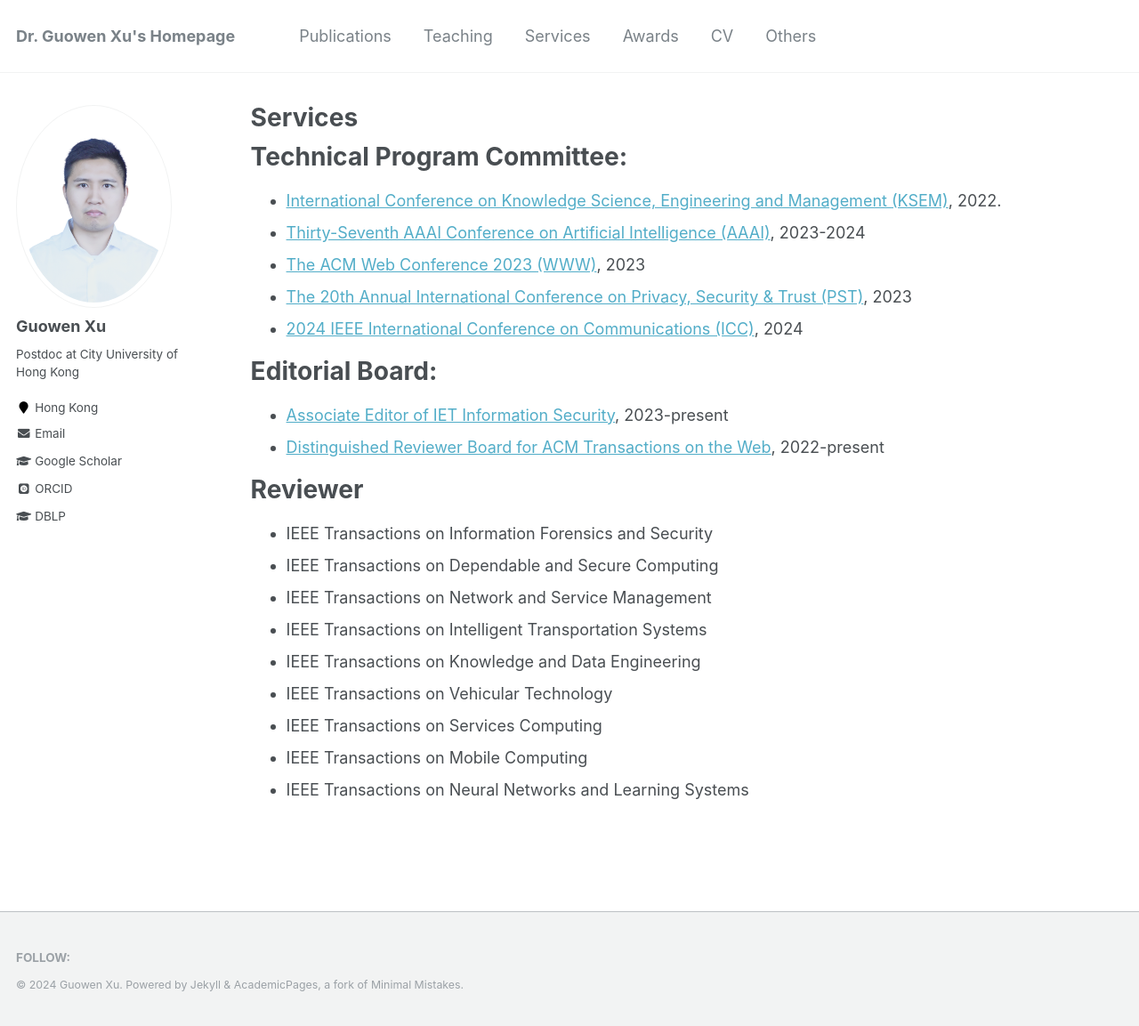
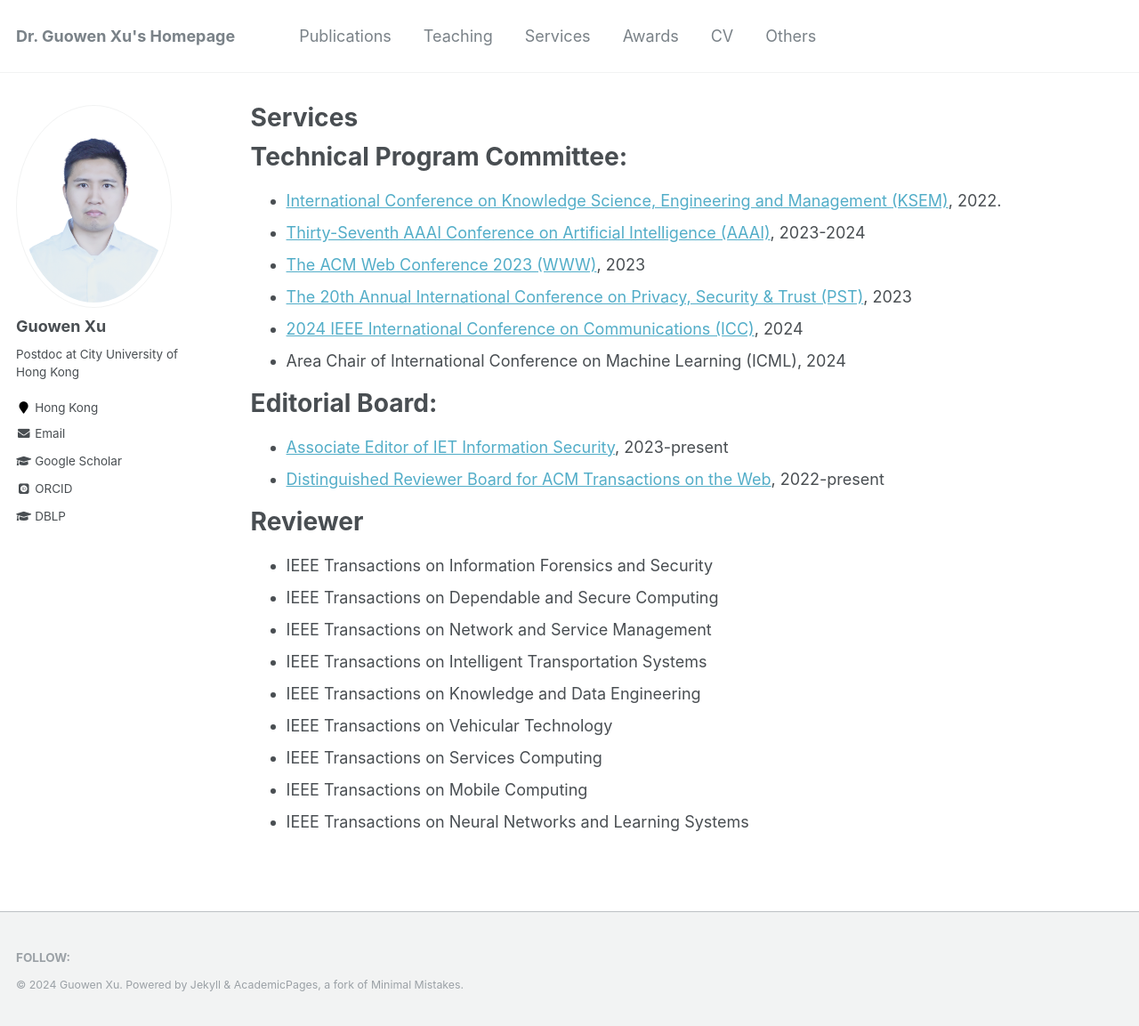
Before and after one commit to Guowen-xu/guowen-xu.github.io, a Jekyll site: the page built from _pages/services.md, in a window 1280 px wide and 1153 px high. Shown: the whole window at 89% size. Built offline with Jekyll 4.4.1, drawn with Linux system fonts in a browser that asks for light colours; some web fonts are replaced.

Commit message:
Update services.md

```diff
--- a/_pages/services.md
+++ b/_pages/services.md
@@ -11,6 +11,7 @@ Technical Program Committee:
 * [The ACM Web Conference 2023 (WWW)](https://www2023.thewebconf.org/), 2023
 * [The 20th Annual International Conference on Privacy, Security & Trust (PST)](https://pstnet.ca/), 2023
 * [2024 IEEE International Conference on Communications (ICC)](https://icc2024.ieee-icc.org/), 2024
+* Area Chair of International Conference on Machine Learning  (ICML), 2024
 
 Editorial Board:
 ======
```
